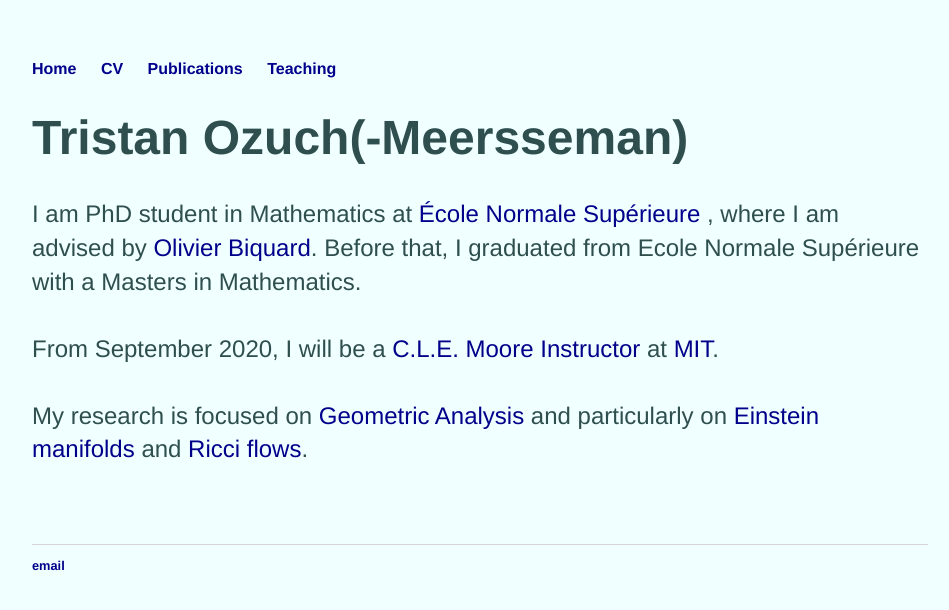
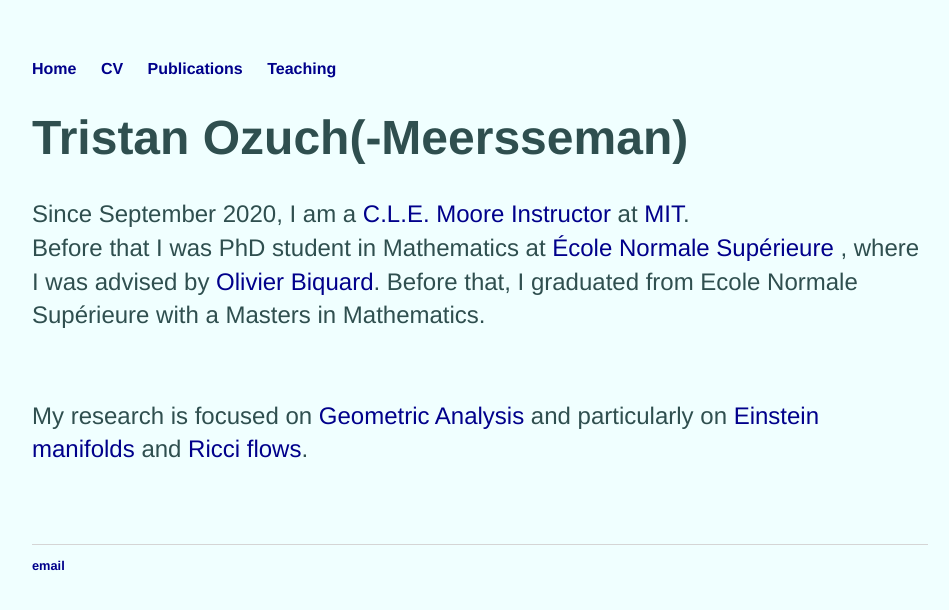
Before and after one commit to tristanozuch/tristanozuch.github.io, a Jekyll site: the page built from index.html, in a window 1280 px wide. Shown: the top 610 px of the page, without its empty margins (160-1109 px from the left). Built offline with Jekyll 4.4.1, drawn with Linux system fonts in a browser that asks for light colours.

Commit message:
Update index.html

```diff
--- a/index.html
+++ b/index.html
@@ -4,9 +4,9 @@
 ---
 <div class="blurb">
 	<h1>Tristan Ozuch(-Meersseman)</h1>
-				<p>I am PhD student in Mathematics at <a href="http://www.math.ens.fr/?lang=en"> École Normale Supérieure </a>, where I am advised by <a href="https://www.math.ens.fr/~biquard/">Olivier Biquard</a>.
+				<p>Since September 2020, I am a <a href="http://math.mit.edu/directory/instructors.php">C.L.E. Moore Instructor</a> at <a href="http://math.mit.edu/research/index.php">MIT</a>.
+					<br/>Before that I was PhD student in Mathematics at <a href="http://www.math.ens.fr/?lang=en"> École Normale Supérieure </a>, where I was advised by <a href="https://www.math.ens.fr/~biquard/">Olivier Biquard</a>.
 					Before that, I graduated from Ecole Normale Supérieure with a Masters in Mathematics.<br/>
-					<br/>From September 2020, I will be a <a href="http://math.mit.edu/directory/instructors.php">C.L.E. Moore Instructor</a> at <a href="http://math.mit.edu/research/index.php">MIT</a>.
 					<br/><br/> My research is focused on <a href="https://en.wikipedia.org/wiki/Geometric_analysis">Geometric Analysis</a> and particularly on <a href="https://en.wikipedia.org/wiki/Einstein_manifold">Einstein manifolds</a> and <a href="https://en.wikipedia.org/wiki/Ricci_flow">Ricci flows</a>. </p>
 </div><!-- /.blurb -->
 
```
